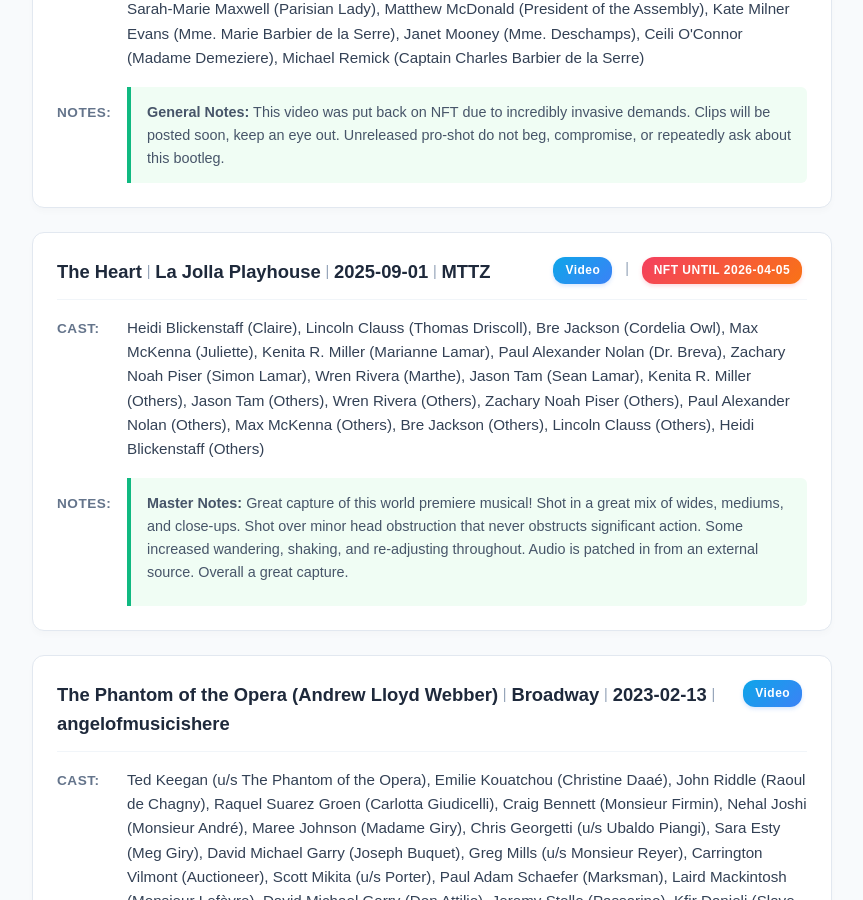
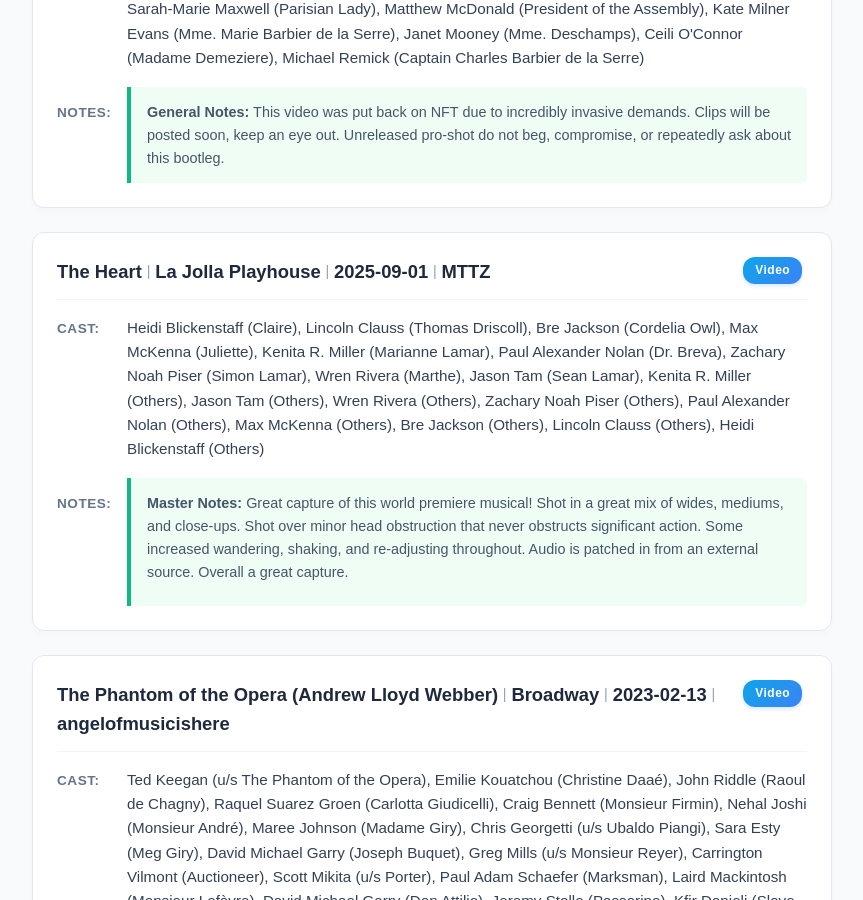
Before and after one commit to DireSpider/direspider.github.io, a Jekyll site: the page built from wants/index.html, in a window 1280 px wide and 900 px high, scrolled down 19421 px. Shown: the whole window, without its empty margins (208-1071 px from the left). Built offline with Jekyll 4.4.1, drawn with Linux system fonts in a browser that asks for light colours.

Commit message:
update my wants include html

```diff
--- a/_includes/wants.html
+++ b/_includes/wants.html
@@ -2280,9 +2280,6 @@
 
 
 
-
-    <span class="separator">|</span>
-    <span class="nft-badge">NFT until 2026-04-05</span>
 
 
              </div>
```
